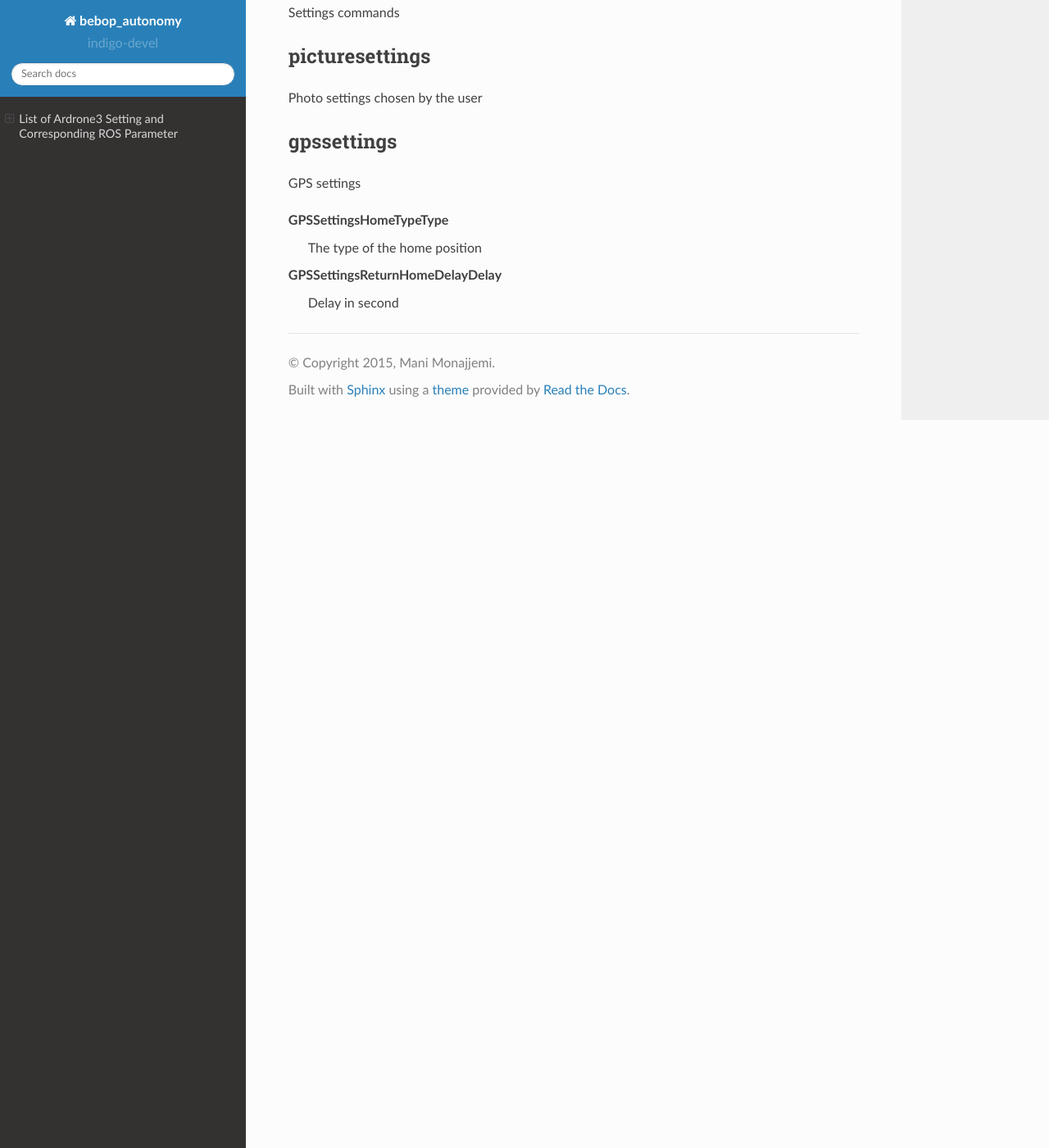
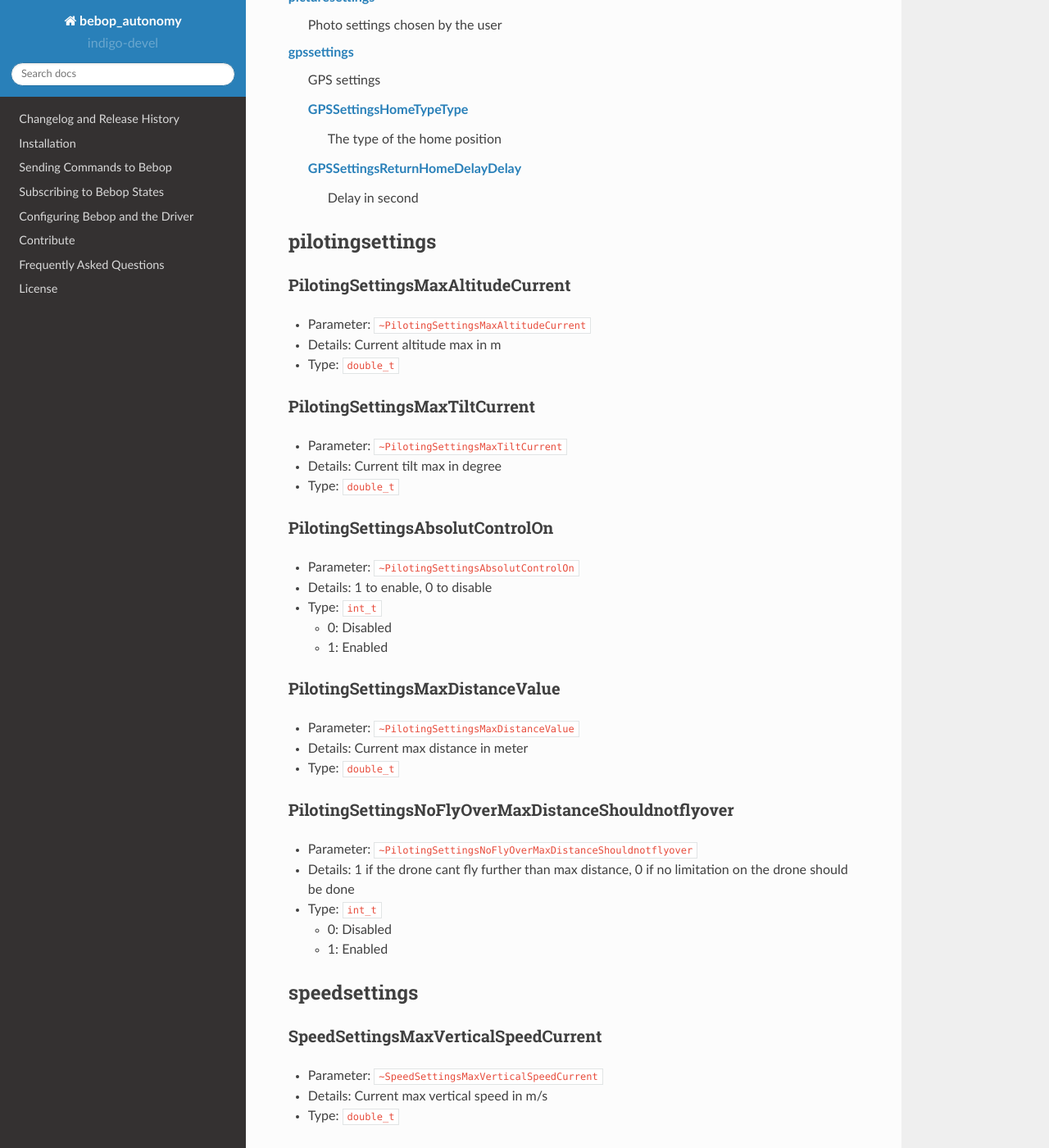
Before and after one commit to AutonomyLab/bebop_autonomy, a Sphinx documentation site: the page built from docs/autogenerated/ardrone3_settings_param.rst, in a window 1280 px wide and 1400 px high, scrolled down 1401 px. Shown: the whole window at 82% size. Built offline with Sphinx 7.4.7 and the Read the Docs theme 2.0.0, drawn with Linux system fonts in a browser that asks for light colours; some of the changed text lies outside the part shown.

Commit message:
Add more docs
- Autogenerated docs for Topics and Params
- Add obvious items to the outline

```diff
--- /dev/null
+++ b/docs/FAQ.rst
@@ -0,0 +1,3 @@
+**************************
+Frequently Asked Questions
+**************************
--- a/docs/autogenerated/ardrone3_settings_param.rst
+++ b/docs/autogenerated/ardrone3_settings_param.rst
@@ -1,66 +1,173 @@
  .. Ardrone3_settings_param.rst
  .. auto-generated from https://raw.githubusercontent.com/Parrot-Developers/libARCommands/7e2f55fafcd45ba2380ca2574a08b7359c005f47/Xml/ARDrone3_commands.xml
- .. Date: 2015-09-07
+ .. Date: 2015-09-08
  .. Do not modify this file by hand. Check scripts/meta folder for generator files.
 
 *****************************************************************************************
-List of Ardrone3 Setting and Corresponding ROS Parameter
+List of Ardrone3 Settings and Corresponding ROS Parameter
 *****************************************************************************************
 
+`pilotingsettings`_
+  Piloting Settings commands
+
+  `PilotingSettingsMaxAltitudeCurrent`_
+   Current altitude max in m
+  `PilotingSettingsMaxTiltCurrent`_
+   Current tilt max in degree
+  `PilotingSettingsAbsolutControlOn`_
+   1 to enable, 0 to disable
+  `PilotingSettingsMaxDistanceValue`_
+   Current max distance in meter
+  `PilotingSettingsNoFlyOverMaxDistanceShouldnotflyover`_
+   1 if the drone cant fly further than max distance, 0 if no limitation on the drone should be done
+
+`speedsettings`_
+  Speed Settings commands
+
+  `SpeedSettingsMaxVerticalSpeedCurrent`_
+   Current max vertical speed in m/s
+  `SpeedSettingsMaxRotationSpeedCurrent`_
+   Current max rotation speed in degree/s
+  `SpeedSettingsHullProtectionPresent`_
+   1 if present, 0 if not present
+  `SpeedSettingsOutdoorOutdoor`_
+   1 if outdoor flight, 0 if indoor flight
+
+`networksettings`_
+  Network settings commands
+
+  `NetworkSettingsWifiSelectionType`_
+   The type of wifi selection (auto, manual)
+  `NetworkSettingsWifiSelectionBand`_
+   The allowed band(s) : 2.4 Ghz, 5 Ghz, or all
+  `NetworkSettingsWifiSelectionChannel`_
+   The channel (not used in auto mode)
+
+`settings`_
+  Settings commands
+
+
+`picturesettings`_
+  Photo settings chosen by the user
+
+
+`gpssettings`_
+  GPS settings
+
+  `GPSSettingsHomeTypeType`_
+   The type of the home position
+  `GPSSettingsReturnHomeDelayDelay`_
+   Delay in second
+
+
 pilotingsettings
------------------------------------------------------------------------------------------
-Piloting Settings commands
+===========================================================
+PilotingSettingsMaxAltitudeCurrent
+-----------------------------------------------------------
+* Parameter: ``~PilotingSettingsMaxAltitudeCurrent``
+* Details: Current altitude max in m
+* Type: ``double_t``
+PilotingSettingsMaxTiltCurrent
+-----------------------------------------------------------
+* Parameter: ``~PilotingSettingsMaxTiltCurrent``
+* Details: Current tilt max in degree
+* Type: ``double_t``
+PilotingSettingsAbsolutControlOn
+-----------------------------------------------------------
+* Parameter: ``~PilotingSettingsAbsolutControlOn``
+* Details: 1 to enable, 0 to disable
+* Type: ``int_t``
 
-PilotingSettingsMaxAltitudeCurrent
-  Current altitude max in m
-PilotingSettingsMaxTiltCurrent
-  Current tilt max in degree
-PilotingSettingsAbsolutControlOn
-  1 to enable, 0 to disable
+  * 0: Disabled
+  * 1: Enabled
+
 PilotingSettingsMaxDistanceValue
-  Current max distance in meter
+-----------------------------------------------------------
+* Parameter: ``~PilotingSettingsMaxDistanceValue``
+* Details: Current max distance in meter
+* Type: ``double_t``
 PilotingSettingsNoFlyOverMaxDistanceShouldnotflyover
-  1 if the drone cant fly further than max distance, 0 if no limitation on the drone should be done
+-----------------------------------------------------------
+* Parameter: ``~PilotingSettingsNoFlyOverMaxDistanceShouldnotflyover``
+* Details: 1 if the drone cant fly further than max distance, 0 if no limitation on the drone should be done
+* Type: ``int_t``
+
+  * 0: Disabled
+  * 1: Enabled
 
 speedsettings
------------------------------------------------------------------------------------------
-Speed Settings commands
+===========================================================
+SpeedSettingsMaxVerticalSpeedCurrent
+-----------------------------------------------------------
+* Parameter: ``~SpeedSettingsMaxVerticalSpeedCurrent``
+* Details: Current max vertical speed in m/s
+* Type: ``double_t``
+SpeedSettingsMaxRotationSpeedCurrent
+-----------------------------------------------------------
+* Parameter: ``~SpeedSettingsMaxRotationSpeedCurrent``
+* Details: Current max rotation speed in degree/s
+* Type: ``double_t``
+SpeedSettingsHullProtectionPresent
+-----------------------------------------------------------
+* Parameter: ``~SpeedSettingsHullProtectionPresent``
+* Details: 1 if present, 0 if not present
+* Type: ``int_t``
 
-SpeedSettingsMaxVerticalSpeedCurrent
-  Current max vertical speed in m/s
-SpeedSettingsMaxRotationSpeedCurrent
-  Current max rotation speed in degree/s
-SpeedSettingsHullProtectionPresent
-  1 if present, 0 if not present
+  * 0: Disabled
+  * 1: Enabled
+
 SpeedSettingsOutdoorOutdoor
-  1 if outdoor flight, 0 if indoor flight
+-----------------------------------------------------------
+* Parameter: ``~SpeedSettingsOutdoorOutdoor``
+* Details: 1 if outdoor flight, 0 if indoor flight
+* Type: ``int_t``
+
+  * 0: Disabled
+  * 1: Enabled
 
 networksettings
------------------------------------------------------------------------------------------
-Network settings commands
+===========================================================
+NetworkSettingsWifiSelectionType
+-----------------------------------------------------------
+* Parameter: ``~NetworkSettingsWifiSelectionType``
+* Details: The type of wifi selection (auto, manual)
+* Type: ``int_t``
 
-NetworkSettingsWifiSelectionType
-  The type of wifi selection (auto, manual)
+  * 0: Auto selection
+  * 1: Manual selection
+
 NetworkSettingsWifiSelectionBand
-  The allowed band(s) : 2.4 Ghz, 5 Ghz, or all
+-----------------------------------------------------------
+* Parameter: ``~NetworkSettingsWifiSelectionBand``
+* Details: The allowed band(s) : 2.4 Ghz, 5 Ghz, or all
+* Type: ``int_t``
+
+  * 0: 2.4 GHz band
+  * 1: 5 GHz band
+  * 2: Both 2.4 and 5 GHz bands
+
 NetworkSettingsWifiSelectionChannel
-  The channel (not used in auto mode)
+-----------------------------------------------------------
+* Parameter: ``~NetworkSettingsWifiSelectionChannel``
+* Details: The channel (not used in auto mode)
+* Type: ``int_t``
+settings
+===========================================================
+picturesettings
+===========================================================
+gpssettings
+===========================================================
+GPSSettingsHomeTypeType
+-----------------------------------------------------------
+* Parameter: ``~GPSSettingsHomeTypeType``
+* Details: The type of the home position
+* Type: ``int_t``
 
-settings
------------------------------------------------------------------------------------------
-Settings commands
+  * 0: The drone will try to return to the take off position
+  * 1: The drone will try to return to the pilot position
 
-
-picturesettings
------------------------------------------------------------------------------------------
-Photo settings chosen by the user
-
-
-gpssettings
------------------------------------------------------------------------------------------
-GPS settings
-
-GPSSettingsHomeTypeType
-  The type of the home position
 GPSSettingsReturnHomeDelayDelay
-  Delay in second
+-----------------------------------------------------------
+* Parameter: ``~GPSSettingsReturnHomeDelayDelay``
+* Details: Delay in second
+* Type: ``int_t``
--- a/docs/autogenerated/ardrone3_states_param_topic.rst
+++ b/docs/autogenerated/ardrone3_states_param_topic.rst
@@ -1,6 +1,6 @@
  .. ARDrone3_states_param_topic.rst
  .. auto-generated from https://raw.githubusercontent.com/Parrot-Developers/libARCommands/7e2f55fafcd45ba2380ca2574a08b7359c005f47/Xml/ARDrone3_commands.xml
- .. Date: 2015-09-07
+ .. Date: 2015-09-08
  .. Do not modify this file by hand. Check scripts/meta folder for generator files.
 
 *****************************************************************************************
--- a/docs/autogenerated/common_states_param_topic.rst
+++ b/docs/autogenerated/common_states_param_topic.rst
@@ -1,6 +1,6 @@
  .. common_states_param_topic.rst
  .. auto-generated from https://raw.githubusercontent.com/Parrot-Developers/libARCommands/7e2f55fafcd45ba2380ca2574a08b7359c005f47/Xml/common_commands.xml
- .. Date: 2015-09-07
+ .. Date: 2015-09-08
  .. Do not modify this file by hand. Check scripts/meta folder for generator files.
 
 *****************************************************************************************
--- /dev/null
+++ b/docs/changelog.rst
@@ -0,0 +1,7 @@
+*****************************
+Changelog and Release History
+*****************************
+
+.. include:: ../bebop_autonomy/CHANGELOG.rst
+.. include:: ../bebop_tools/CHANGELOG.rst
+.. include:: ../bebop_autonomy_msgs/CHANGELOG.rst
--- /dev/null
+++ b/docs/configuration.rst
@@ -0,0 +1,9 @@
+********************************
+Configuring Bebop and the Driver
+********************************
+
+Driver Parameters
+=================
+
+Dynamically Reconfigurable Parameters for Bebop
+===============================================
--- /dev/null
+++ b/docs/contribute.rst
@@ -0,0 +1,11 @@
+**********
+Contribute
+**********
+
+Contribute to bebop_autonomy
+============================
+
+TBA
+
+List of Contributers
+====================
--- /dev/null
+++ b/docs/installation.rst
@@ -0,0 +1,3 @@
+************
+Installation
+************
--- /dev/null
+++ b/docs/license.rst
@@ -0,0 +1,3 @@
+*******
+License
+*******
--- /dev/null
+++ b/docs/states.rst
@@ -0,0 +1,3 @@
+***************************
+Subscribing to Bebop States
+***************************
```
Also changed, not shown: docs/index.rst (+20 -13 lines), docs/piloting.rst (added, +18 -0 lines), 2 other files.
